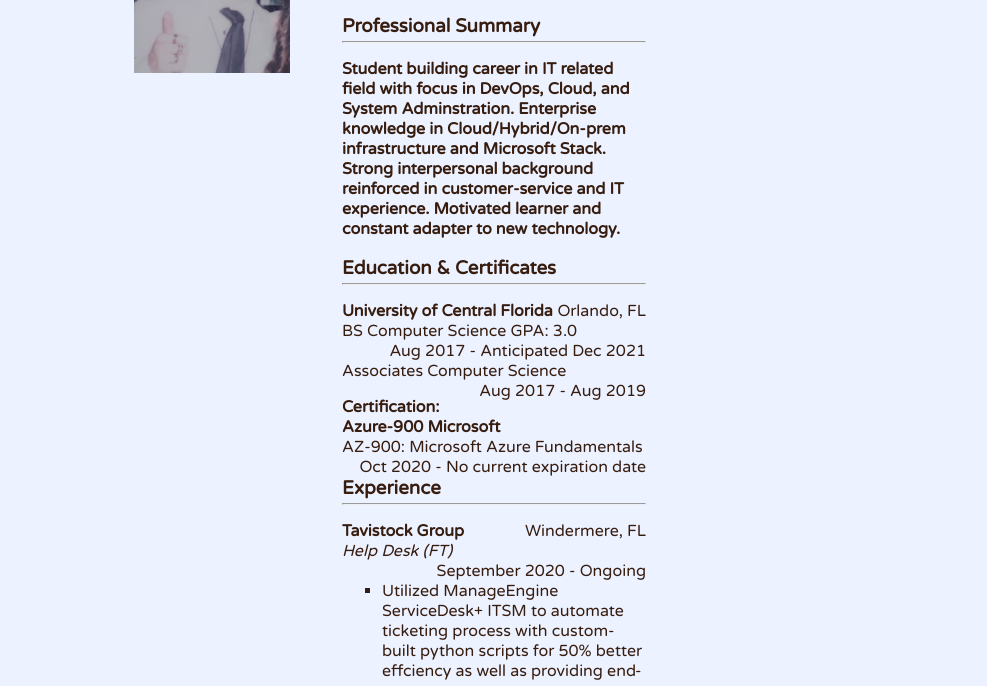
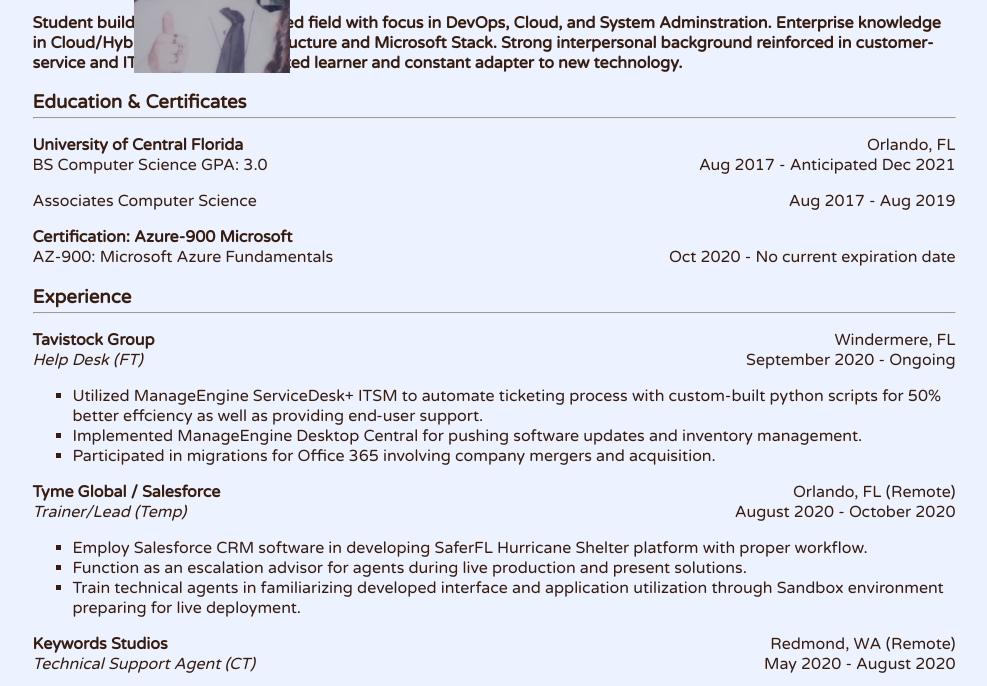
Before and after one commit to kyomi44/cloudresume, a plain HTML site: page index.html in a window 1280 px wide. Shown: the part 151-837 px from the top of the page, without its empty margins (146-1133 px from the left). Drawn offline with Linux system fonts and the light colour scheme.

Commit message:
Margy marge

```diff
--- a/index.html
+++ b/index.html
@@ -1,12 +1,12 @@
 <!DOCTYPE html>
 <html>
     <head>
+        <meta name="viewport" content="width=device-width, initial-scale=1">
         <link rel="stylesheet" href="./style.css">
         <link href="https://fonts.googleapis.com/css2?family=Varela+Round&display=swap" rel="stylesheet">
         <meta charset="utf-8">
         <meta name="author" content="Andy Seo">
         <meta name="description" content="Professional Resume for Andy Seo written in HTML+CSS format">
-        <meta name="viewport" content="width=device-width, initial-scale=1">
         <title>home</title>
     </head>
     <body>
--- a/style.css
+++ b/style.css
@@ -59,6 +59,6 @@ ul.a
 
 .marg
 {
-    margin-left: 480px;
-    margin-right: 480px;
+    width: 923px;
+    margin: auto;
 }
```
